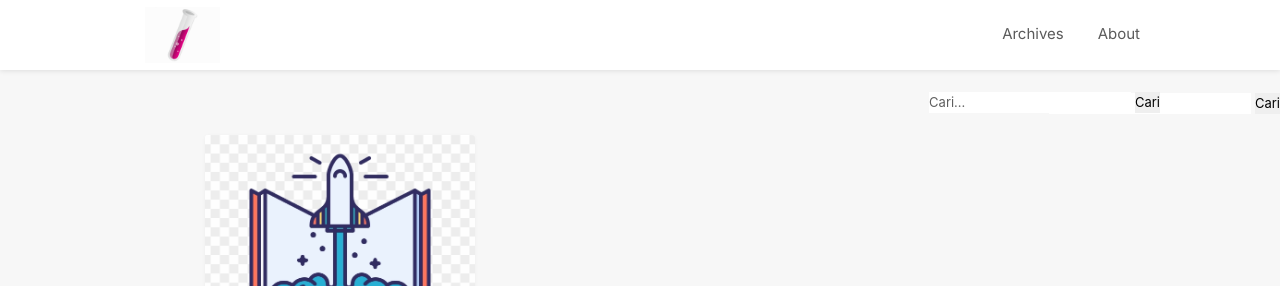
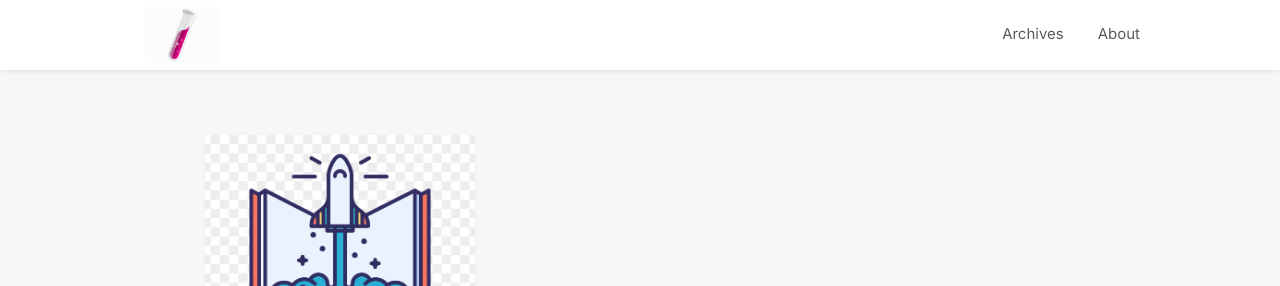
Before and after one commit to Cermatedu/Edu, a Jekyll site: the page built from index.html, in a window 1280 px wide. Shown: the top 286 px of the page. Built offline with Jekyll 4.4.1, drawn with Linux system fonts in a browser that asks for light colours; nearby versions of some CDN libraries; the list of posts is cut into pages by our own code; comment, search, counter and statistics services are not loaded.

Commit message:
Update header.html

```diff
--- a/_includes/header.html
+++ b/_includes/header.html
@@ -4,24 +4,16 @@
             <img src="{{ '/style/image/logo.png' | prepend: site.baseurl }}" alt="{{ site.name }}" />
             <span>{{ site.name }}</span>
         </a>
+	    <div class=".search-box"></div>
         <div class="navbar-menu">
             <a href="{{ '/archives' | prepend: site.baseurl }}">Archives</a>
             <a href="{{ '/about' | prepend: site.baseurl }}">About</a>
         </div>
-		<form>
-  <input class="search" type="text" placeholder="Cari..." required>
-  <input class="button" type="button" value="Cari">
-</form>
         <div class="navbar-mobile-menu" onclick="">
             <span class="icon-menu cross"><span class="middle"></span></span>
-            <ul>
-                <li><a href="{{ '/archives' | prepend: site.baseurl }}">Archives</a></li>
+            <ul>                <li><a href="{{ '/archives' | prepend: site.baseurl }}">Archives</a></li>
                 <li><a href="{{ '/about' | prepend: site.baseurl }}">About</a></li>
             </ul>
         </div>
     </div>
-	<form>
-  <input class="search" type="text" placeholder="Cari..." required>
-  <input class="button" type="button" value="Cari">
-</form>
 </header>
```
